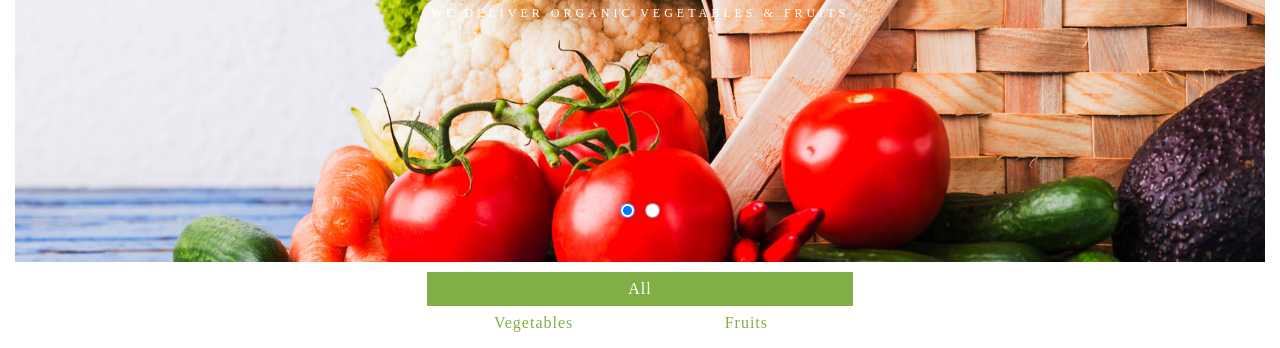
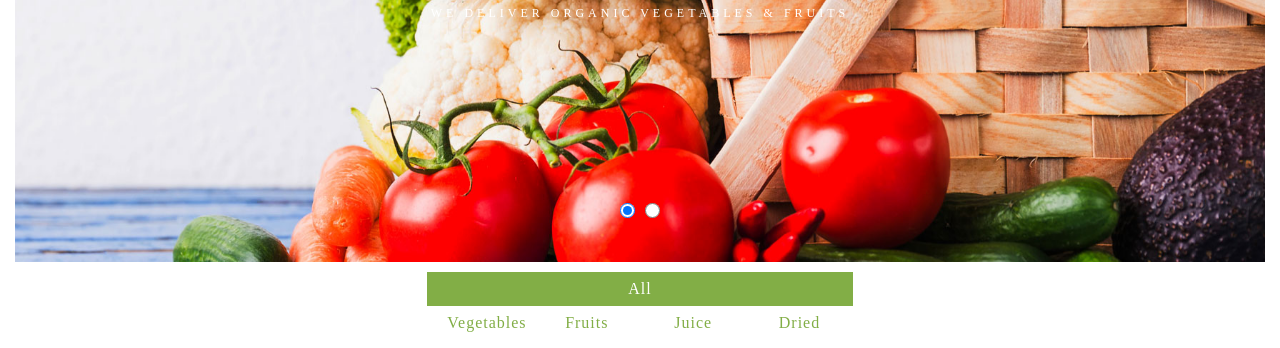
Before and after one commit to HeartOfAutumn/ThreeBananasRestaurant, a plain HTML site: page index.html in a window 1280 px wide. Shown: the part 538-886 px from the top of the page. Drawn offline with nearby package versions, Linux system fonts and the light colour scheme.

Commit message:
complete product 2nd

```diff
--- a/index.html
+++ b/index.html
@@ -53,11 +53,11 @@
     <section id="products" class="container">
       <div class="category">
         <ul class="row">
-          <li class="col-12 list active" data-filter="all">All</li>
-          <li class="col-6 list" data-filter="vegetables">Vegetables</li>
-          <li class="col-6 list" data-filter="fruits">Fruits</li>
-          <li class="col-6 list" data-filter="juice">Juice</li>
-          <li class="col-6 list" data-filter="dried">Dried</li>
+          <li class="col-12 col-md-12 list active" data-filter="all">All</li>
+          <li class="col-6 col-md-3 list" data-filter="vegetables">Vegetables</li>
+          <li class="col-6 col-md-3 list" data-filter="fruits">Fruits</li>
+          <li class="col-6 col-md-3 list" data-filter="juice">Juice</li>
+          <li class="col-6 col-md-3 list" data-filter="dried">Dried</li>
         </ul>
       </div>
       <div class="shop">
```
